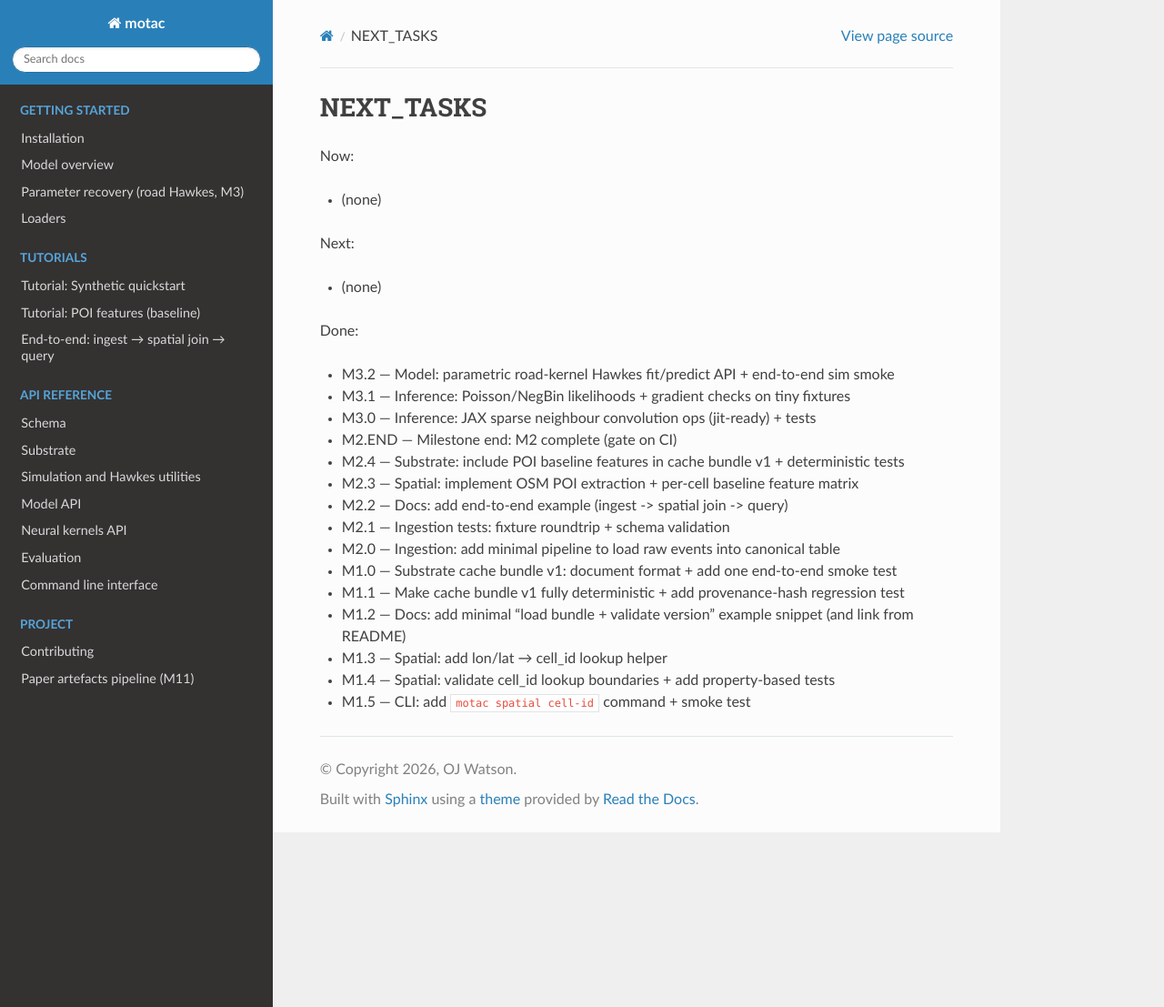
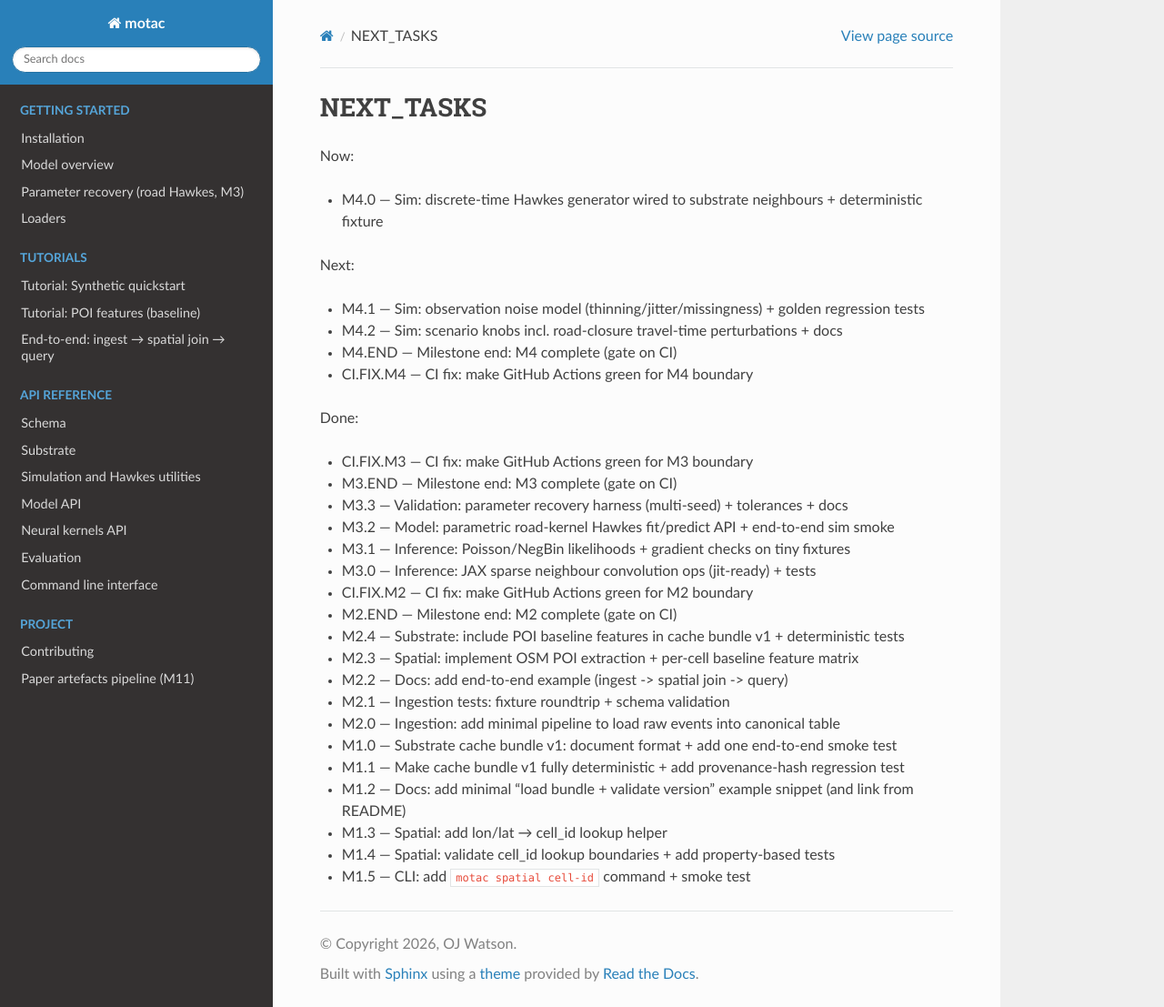
Before and after one commit to OJWatson/motac, a Sphinx documentation site: the page built from docs/agent/NEXT_TASKS.md, in a window 1280 px wide and 1107 px high. Shown: the whole window at 91% size. Built offline with Sphinx 7.4.7 and the Read the Docs theme 3.1.0, drawn with Linux system fonts in a browser that asks for light colours.

Commit message:
chore(agent): mark CI.FIX.M3 done
CI.FIX.M3

```diff
--- a/docs/agent/NEXT_TASKS.md
+++ b/docs/agent/NEXT_TASKS.md
@@ -1,16 +1,22 @@
 # NEXT_TASKS
 
 Now:
-- (none)
+- M4.0 — Sim: discrete-time Hawkes generator wired to substrate neighbours + deterministic fixture
 
 Next:
-- (none)
+- M4.1 — Sim: observation noise model (thinning/jitter/missingness) + golden regression tests
+- M4.2 — Sim: scenario knobs incl. road-closure travel-time perturbations + docs
+- M4.END — Milestone end: M4 complete (gate on CI)
+- CI.FIX.M4 — CI fix: make GitHub Actions green for M4 boundary
 
 Done:
+- CI.FIX.M3 — CI fix: make GitHub Actions green for M3 boundary
+- M3.END — Milestone end: M3 complete (gate on CI)
+- M3.3 — Validation: parameter recovery harness (multi-seed) + tolerances + docs
 - M3.2 — Model: parametric road-kernel Hawkes fit/predict API + end-to-end sim smoke
-
 - M3.1 — Inference: Poisson/NegBin likelihoods + gradient checks on tiny fixtures
 - M3.0 — Inference: JAX sparse neighbour convolution ops (jit-ready) + tests
+- CI.FIX.M2 — CI fix: make GitHub Actions green for M2 boundary
 - M2.END — Milestone end: M2 complete (gate on CI)
 - M2.4 — Substrate: include POI baseline features in cache bundle v1 + deterministic tests
 - M2.3 — Spatial: implement OSM POI extraction + per-cell baseline feature matrix
```
Also changed, not shown: docs/agent/TASKSTATE.yaml (+9 -2 lines), 1 other file.
